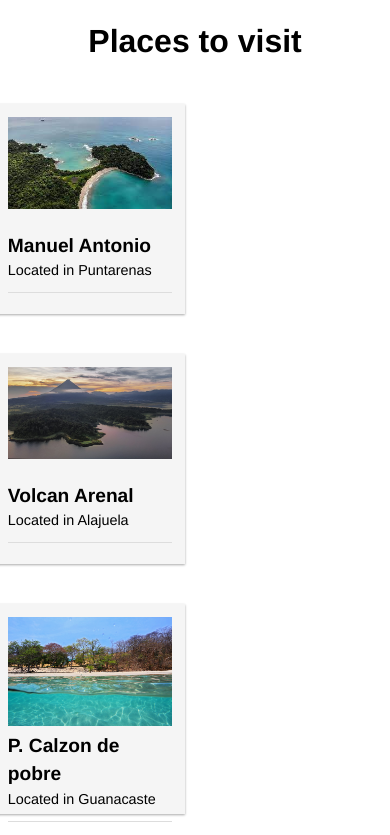
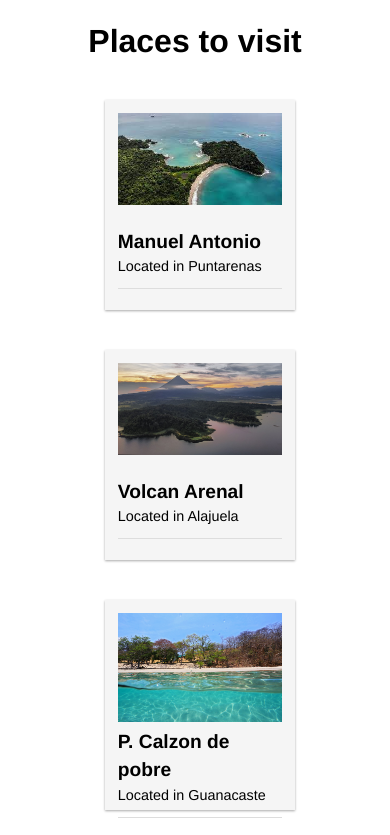
Before and after one commit to everest275/airportshuttle-landing, an Astro site: page / in a window 390 px wide. Shown: the part 1103-1938 px from the top of the page. Built offline with nearby package versions, Linux system fonts and the light colour scheme; Astro itself is replaced by a stand-in of ours.

Commit message:
finally six

```diff
--- a/src/components/landing/Information.astro
+++ b/src/components/landing/Information.astro
@@ -16,7 +16,7 @@ import CardProduct from "./CardProduct.astro"
             display: grid;
             grid-template-columns: repeat(auto-fill,230px);
             gap: 40px;
-            margin:109px;
+            margin:105px;
     }.title-information-sec{
             font-weight: 900;
  font-size: 2em;
@@ -27,8 +27,6 @@ margin-top: 70px;
 
     }
     @media only screen and (max-width: 840px) {
-    .places-grid{
-        margin-left: -5px;
-    }
+
   }
 </style>
```
